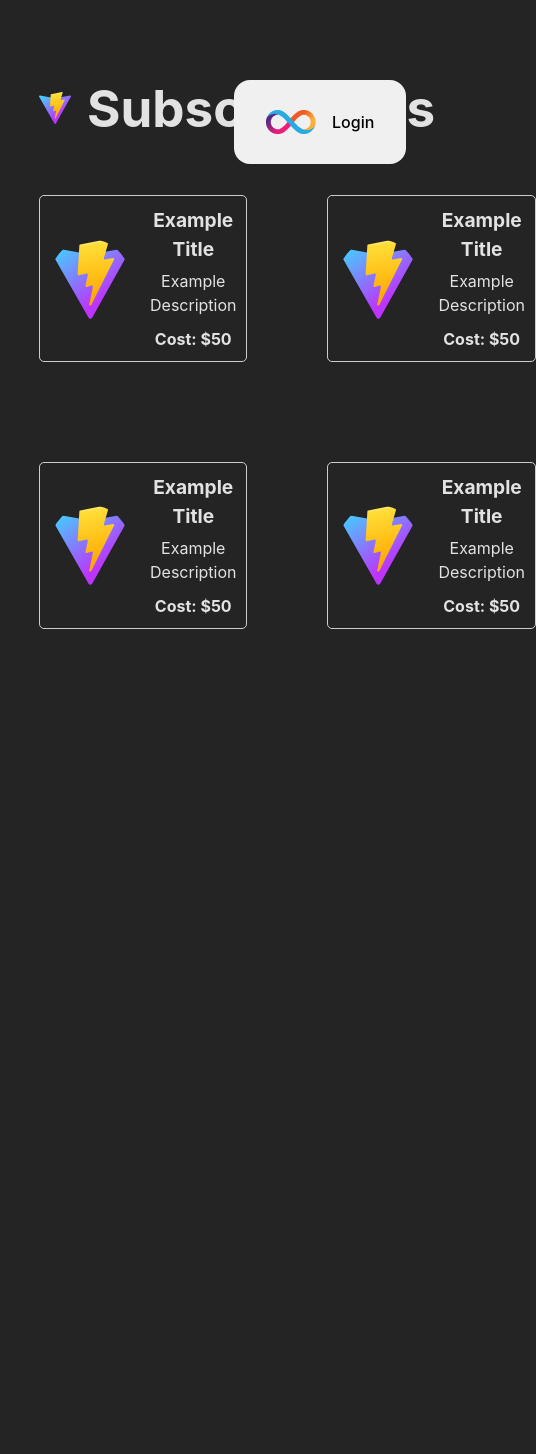
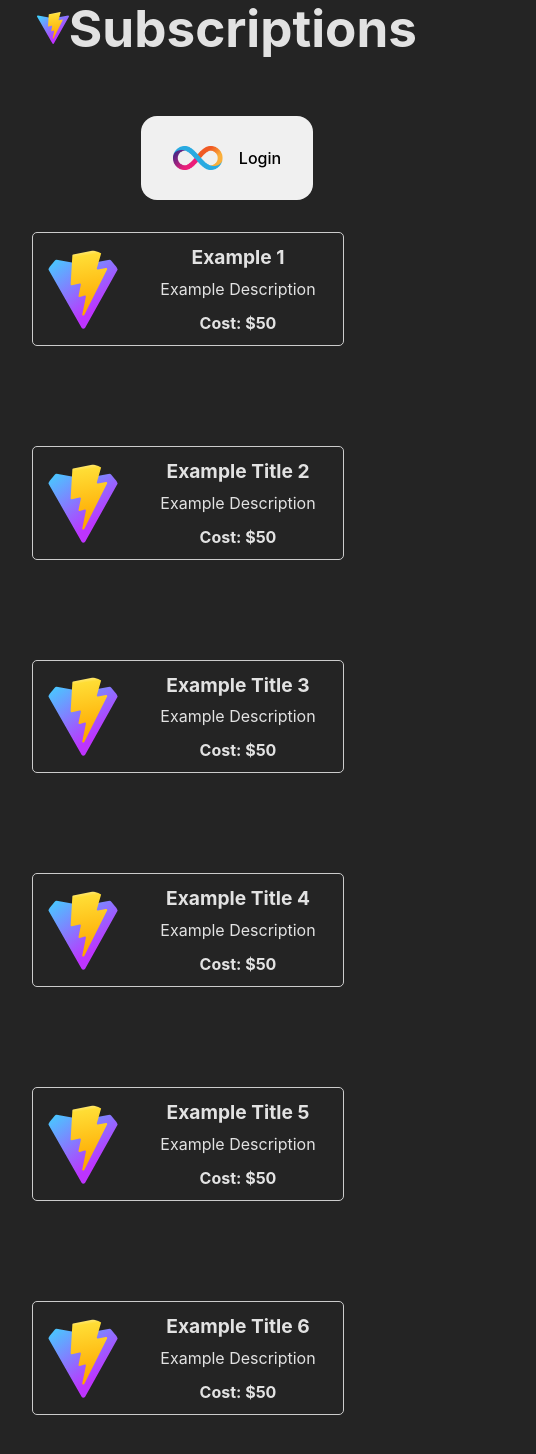
Before and after one commit to ColourfulMelon/dev3-ied-hackathon-submission, a Svelte app in the folder src/hello_frontend/: page / in a window 390 px wide. Shown: the top 1454 px of the page, 536 px wide, since content can reach past the window. Before the commit the page ends 844 px from the top, so only its background shows below. Built offline with nearby package versions, Linux system fonts and the light colour scheme.

Commit message:
added mobile styling

```diff
--- a/src/hello_frontend/src/App.svelte
+++ b/src/hello_frontend/src/App.svelte
@@ -36,8 +36,8 @@
     align-items: flex-start;
     gap: 5rem;
     width: 80vw;
-    /*height: 20vh;*/
 
+    margin-top: 200px;
 }
 
 .header {
@@ -49,7 +49,8 @@
     top: 0;
     width: 80vw;
     z-index: 1;
-
+    height: 200px;
+    /*margin-bottom: 100px;*/
 }
 
 .logo-div {
@@ -57,10 +58,29 @@
     justify-content: flex-start;
     align-items: center;
     gap: 1rem;
-    width: 50vw;
+    /*width: 50vw;*/
 }
 
 h1 {
     margin: 0;
 }
+
+
+
+@media (max-width: 768px) {
+    .header {
+        flex-direction: column; /* Stack elements vertically */
+        align-items: center; /* Center align items */
+        width: 100vw;
+        margin: 0;
+    }
+    .logo-div {
+        display: flex;
+        justify-content: center;
+        align-items: center;
+        gap: 0;
+        /*width: 50vw;*/
+    }
+
+}
 </style>
--- a/src/hello_frontend/src/app.css
+++ b/src/hello_frontend/src/app.css
@@ -43,8 +43,8 @@ h1 {
 }
 
 #app {
-  max-width: 1280px;
-  margin: 0 auto;
+  /*max-width: 1280px;*/
+  margin: 0;
   padding: 2rem;
   text-align: center;
 }
--- a/src/hello_frontend/src/subscriptionList.svelte
+++ b/src/hello_frontend/src/subscriptionList.svelte
@@ -6,21 +6,21 @@
 
 <div class="subscriptionList">
     <Subscription
-            title="Example Title"
+            title="Example 1"
             description="Example Description"
             cost="50"
             logo="/public/vite.svg"
             subscribed={true}
     />
     <Subscription
-            title="Example Title"
+            title="Example Title 2"
             description="Example Description"
             cost="50"
             logo="/public/vite.svg"
             subscribed={true}
     />
     <Subscription
-            title="Example Title"
+            title="Example Title 3"
             description="Example Description"
             cost="50"
             logo="/public/vite.svg"
@@ -28,23 +28,45 @@
     />
 
     <Subscription
-            title="Example Title"
+            title="Example Title 4"
             description="Example Description"
             cost="50"
             logo="/public/vite.svg"
             subscribed={false}
     />
+
+    <Subscription
+            title="Example Title 5"
+            description="Example Description"
+            cost="50"
+            logo="/public/vite.svg"
+            subscribed={false}
+    />
+
+    <Subscription
+            title="Example Title 6"
+            description="Example Description"
+            cost="50"
+            logo="/public/vite.svg"
+            subscribed={false}
+    />
+
 </div>
 
 <style>
     .subscriptionList {
         display: grid;
-        grid-template-columns: repeat(2, 0.5fr);
         justify-content: flex-start;
         align-items: flex-start;
         gap: 5rem;
         width: 80vw;
         /*height: 20vh;*/
+        grid-template-columns: repeat(3, 1fr);
+    }
 
+    @media (max-width: 768px) {
+        .subscriptionList {
+            grid-template-columns: repeat(1, 1fr);
+        }
     }
 </style>
```
